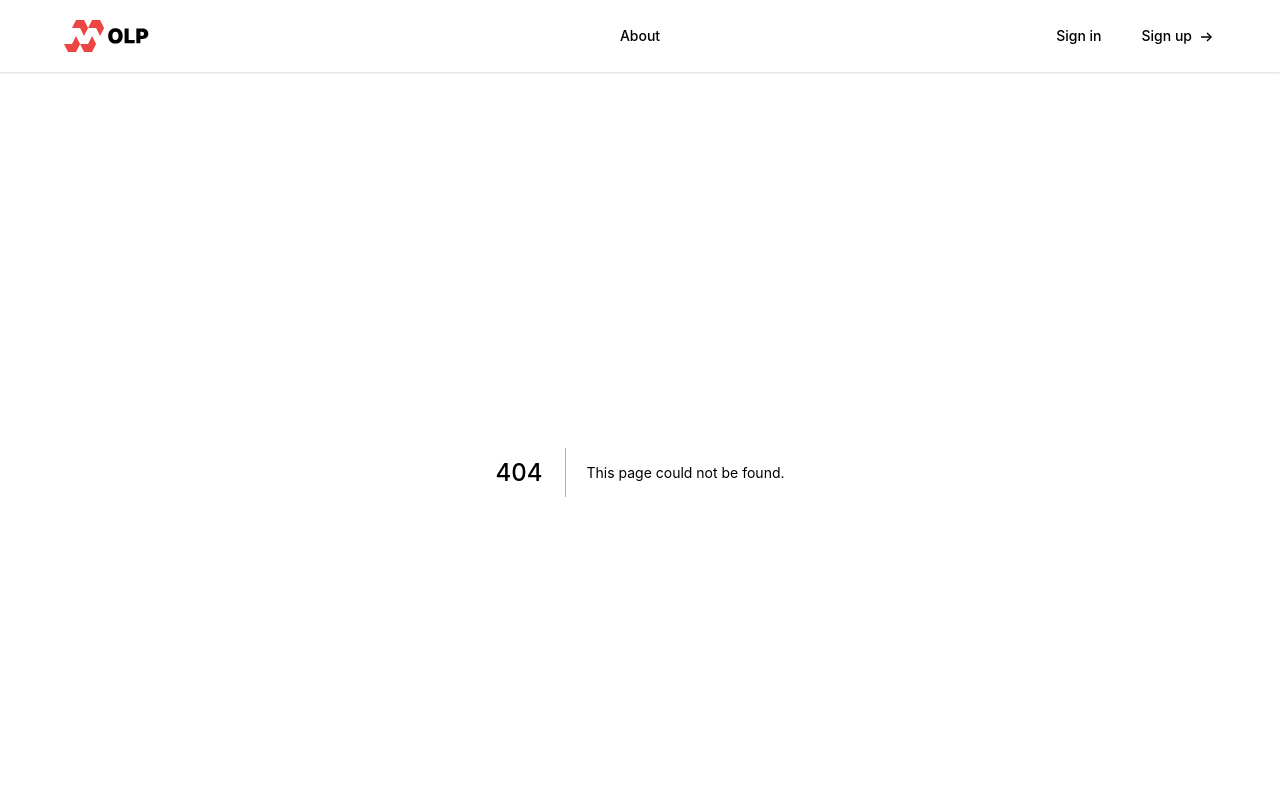
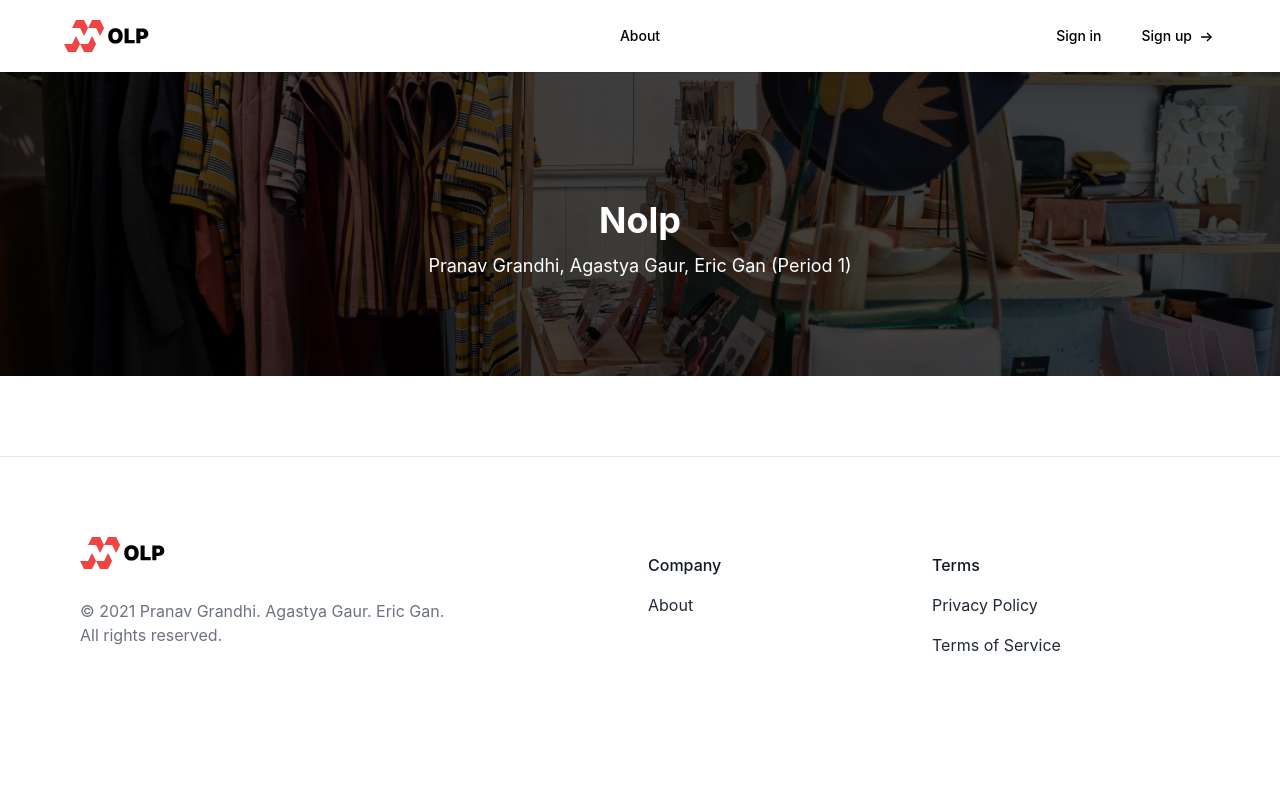
Before and after one commit to Pranav-Grandhi/nolp, a Next.js app: page /presentation in a window 1280 px wide. Before the commit this address had no page. Shown: the top 800 px of the page. Built offline with nearby package versions, Linux system fonts and the light colour scheme; a web font is replaced by a local one; what @tailwindcss/typography would draw is missing.

Commit message:
Presentation page made

```diff
--- /dev/null
+++ b/src/pages/presentation.tsx
@@ -0,0 +1,25 @@
+import HeroSection from "components/hero-section";
+import BackgroundSlider from "components/BackgroundSlider";
+import { LogoColor } from "components/vars";
+
+export default function Presentation() {
+    return (
+        <div>
+            <HeroSection
+                children={ //change these later
+                    <BackgroundSlider
+                        images={[
+                            'images/clothesShop.jpg',
+                            'images/coffeeShop.jpg',
+                            'images/coffeeShop2.jpg',
+                            'images/handicraftShop.jpg',
+                        ]}
+                    duration={8}
+                    transition={2}
+                  />}
+                title="Nolp"
+                subtitle="Pranav Grandhi, Agastya Gaur, Eric Gan (Period 1)"
+            />
+        </div>
+    )
+}
```
